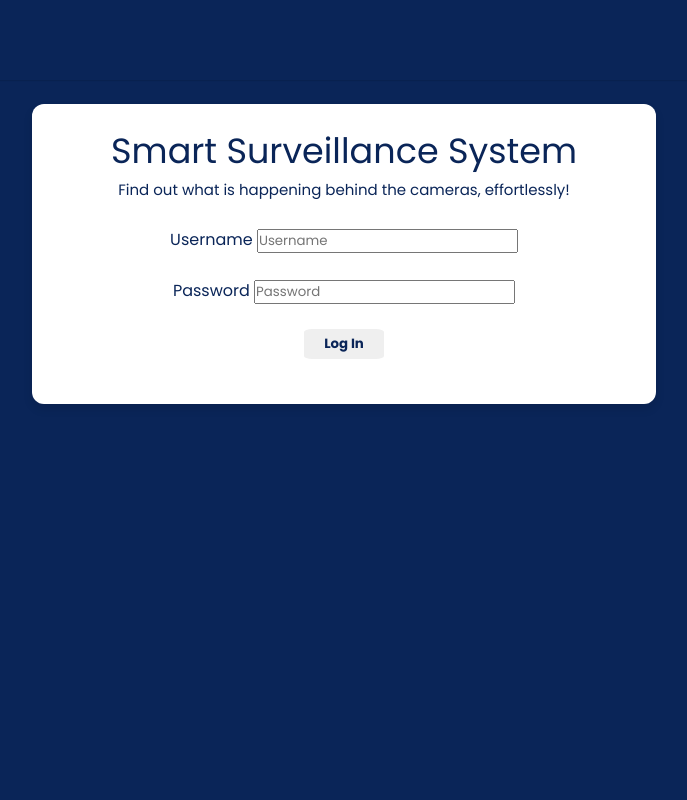
After one commit to mo-shaffei/action-detection-app, a Flask app: template templates/login.html in a window 1280 px wide. The commit adds this page. Shown: the whole page, without its empty margins (388-1075 px from the left). Run offline with Flask 2, Linux system fonts and the light colour scheme; the template is opened without the code that fills it, so the values that code supplies are empty; some libraries are stand-ins or nearby versions.

Commit message:
added login page

```diff
--- a/app.py
+++ b/app.py
@@ -21,10 +21,17 @@ results_data = db.results
 app.secret_key = 'detectionappdljsaklqk24e21cjn!Ew@@dsa5'
 
 
-@app.route('/')
-def homepage():
+@app.route("/", methods=["POST", "GET"])
+def login():
     results_data.remove({})
-    return render_template('homepage.html')
+    if request.method == "POST":
+        username = request.form.get("username")
+        password = request.form.get("pass")
+
+        if (username == "Admin") & (password=="123"):
+            return redirect(url_for("logs"))
+
+    return render_template('login.html')
 
 
 @app.route('/connect/')
--- a/static/css/visualize.css
+++ b/static/css/visualize.css
@@ -9,7 +9,7 @@
 .sidebar{
   position: fixed;
   height: 100%;
-  width: 240px;
+  width: 280px;
   background: #0A2558;
   transition: all 0.5s ease;
 }
--- /dev/null
+++ b/templates/login.html
@@ -0,0 +1,83 @@
+<!doctype html>
+<html>
+<head>
+    <meta charset="UTF-8">
+    <link rel="stylesheet" href="../static/css/visualize.css">
+    <!-- Boxicons CDN Link -->
+    <link href='https://unpkg.com/boxicons@2.0.7/css/boxicons.min.css' rel='stylesheet'>
+    <meta name="viewport" content="width=device-width, initial-scale=1.0">
+
+
+    <script src="https://cdn.plot.ly/plotly-latest.min.js"></script>
+    <script src="https://ajax.googleapis.com/ajax/libs/jquery/3.5.1/jquery.min.js"></script>
+
+</head>
+
+<body >
+  <div class="sidebar">
+
+
+  </div>
+
+    <section class="home-section" style="background-color: #0A2558;">
+
+      <nav style="background-color: #0A2558;">
+
+      </nav>
+
+    <div class="home-content" >
+
+        <div class="sales-boxes" >
+          <div class="recent-sales box" style="margin-left: 180px;">
+
+
+
+
+            <div class="container" style="background-color: white; margin-left: 0px; text-align: center;" >
+              <span style="color: #0A2558; text-align: center;   font-size: 35px;"> Smart Surveillance System</span>
+              <br>
+              <span style="color: #0A2558; text-align: center; font-size: 15px;">Find out what is happening behind the cameras, effortlessly! </span>
+
+              <div class="row">
+                  <div class="col-md-4 col-md-offset-4">
+                      <form method="POST" action="{{ url_for('login') }}">
+                          <div class="form-group">
+                            <br>
+                              <label for="exampleInputEmail" style="color: #0A2558; text-align: center;">Username</label>
+                              <input type="text" class="form-control" name="username" placeholder="Username">
+                          </div>
+                          <div class="form-group">
+                            <br>
+                              <label for="exampleInputPassword" style="color: #0A2558;">Password</label>
+                              <input type="password" class="form-control" name="pass" placeholder="Password">
+                          </div>
+                          <br>
+                          <button type="submit" class="btn btn-primary btn-block" style="color: #0A2558;  width: 80px; height: 30px; border-radius: 10%; border-color: transparent; font-weight: bold;">Log In</button>
+                      </form>
+                      <br>
+
+                  </div>
+              </div>
+          </div>
+
+
+
+
+        </div>
+
+
+        </div>
+  </div>
+
+<br>
+
+</div>
+
+</section>
+
+
+</body>
+
+
+
+</html>
```
